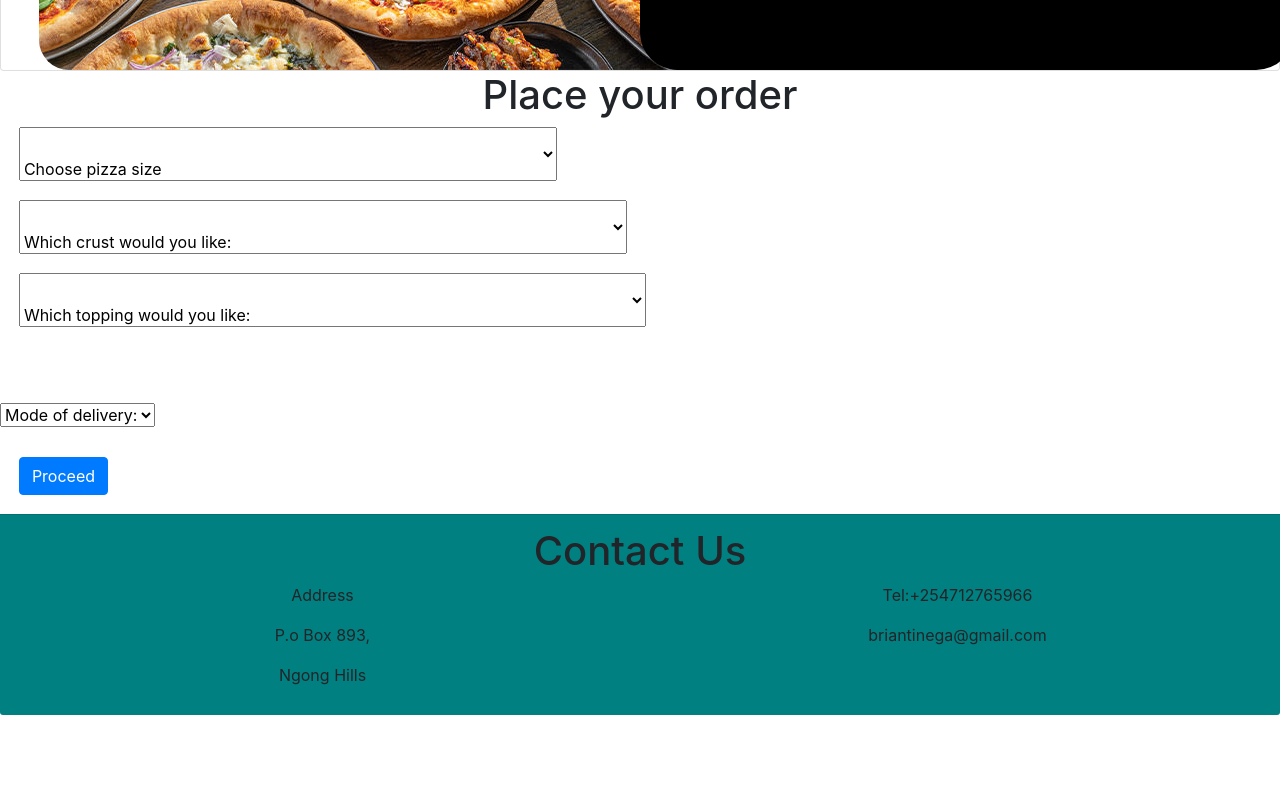
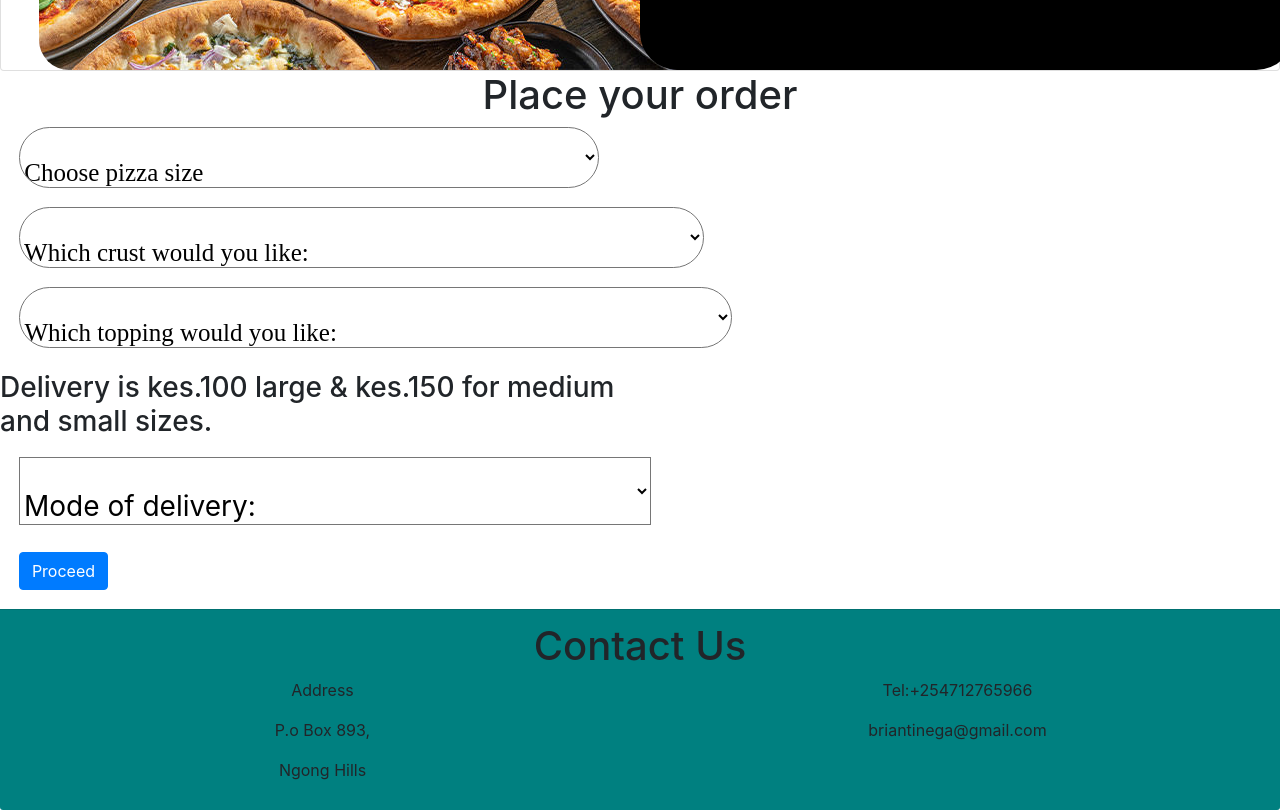
Before and after one commit to BrianTinega/mika-slices, a plain HTML site: page index.html in a window 1280 px wide. Shown: the part 1540-2350 px from the top of the page. Before the commit the page ends 2255 px from the top, so only its background shows below. Drawn offline with Linux system fonts and the light colour scheme; a web font is replaced by a local one.

Commit message:
change font-sizes of the selector tags

```diff
--- a/css/styles.css
+++ b/css/styles.css
@@ -12,20 +12,9 @@
   margin-top: 0.3cm;
 }
 
-nav {
-  background-color:black;
-  justify-content: right;
-  margin-top: 0cm;
-  padding-bottom: 1.5cm;
-  position: fixed;
-  width:100%;
-}
 
-.landin-page {
-  position: relative;
-  width: 200%;
 
-}
+
 
 /* Make the image responsive */
 .landing-page img {
@@ -94,18 +83,31 @@ h2 {text-align: center;}
   padding-top: 0.8cm;
   margin-left: 0.5cm;
   margin-bottom: 0.5cm;
+  background-color: transparent;
+  border-radius: 0.8cm;
+  font-family: 'Frank Ruhl Libre', serif;
+  font-size: 25px;
 }
 #topping {
   padding-right: 10cm;
   padding-top: 0.8cm;
   margin-left: 0.5cm;
-  margin-bottom: 0.5cm;
+  margin-bottom: 0.1cm;
+  background-color: transparent;
+  border-radius: 0.8cm;
+  text-align: right;
+  font-family: 'Frank Ruhl Libre', serif;
+  font-size: 25px;
 }
 #crust {
   padding-right: 10cm;
   padding-top: 0.8cm;
   margin-left: 0.5cm;
   margin-bottom: 0.5cm;
+  background-color: transparent;
+  border-radius: 0.8cm;
+  font-family: 'Frank Ruhl Libre', serif;
+  font-size: 25px;
 }
 #proceed {
   margin-left: 0.5cm;
@@ -114,11 +116,7 @@ h2 {text-align: center;}
 #brand {
   position: absolute;
 }
-#navigation {
-  position: fixed;
-  overflow: hidden;
 
-}
 #brand {
   position: absolute;
 }
@@ -126,7 +124,7 @@ h2 {text-align: center;}
   background-color: black;
   color: white;
   border-radius: 1cm;
-  overflow: hidden;
+
 
 
 
@@ -163,3 +161,28 @@ h2 {margin-top: 2cm;}
     margin-top: 30cm;
   }
 }
+
+#delivery {
+  padding-right: 10cm;
+  padding-top: 0.8cm;
+  margin-left: 0.5cm;
+  margin-bottom: 0.5cm;
+  background-color: transparent;
+  margin-top: 0;
+
+
+}
+select {
+  text-align: center;
+}
+h3 {
+  margin-top: 0.5cm;
+}
+nav {
+  background-color:black;
+  justify-content: right;
+  margin-top: 0cm;
+  padding-bottom: 1.2cm;
+  position: fixed;
+  width:100%;
+}
--- a/index.html
+++ b/index.html
@@ -62,12 +62,15 @@
               <option value="onion" id="onion">onion</option>
               <option value="bacon" id="bacon">bacon</option>
             </select><br>
+            <div id="info">
+              <h3>Delivery is kes.100 large & kes.150 for medium and small sizes.<h3>
+              <select id="delivery">
+                <option selected>Mode of delivery:</option>
+                <option value="self" id="self">To pick(self)</option>
+                <option value="home" id="home">Home Delivery:</option>
+              </select><br>
+            </div>
 
-            <select id="delivery">
-              <option selected>Mode of delivery:</option>
-              <option value="self" id="self">To pick(self)</option>
-              <option value="home" id="home">Home Delivery:</option>
-            </select><br>
           </div>
           <div class="col-md-6">
             <div id="result"></div>
--- a/js/scripts.js
+++ b/js/scripts.js
@@ -111,14 +111,10 @@ else if (inputSize=="medium" && inputCrust=="gluten-free" && inputTopping=="baco
   else if (inputSize=="small" && inputCrust=="gluten-free" && inputTopping=="bacon" && inputDelivery=="home") {
     document.getElementById("result").innerHTML=("Your price should be " + parseInt(sizePrices[2] + toppingPrices[2]+crustPrices[2]+ deliveryPrices[1]))
   }
-  else {
-    document.getElementById("result").innerHTML=("Kindly fill in all details above");
-
-  }
 
   //*******************************SELF ************************************************ */
   //large** crust type is changing**mushroom
-  if (inputSize=="large" && inputCrust=="crispy" && inputTopping=="mushroom" && inputDelivery=="self") {
+  else if (inputSize=="large" && inputCrust=="crispy" && inputTopping=="mushroom" && inputDelivery=="self") {
     document.getElementById("result").innerHTML=("Your price should be " + parseInt(sizePrices[0] + toppingPrices[0]+crustPrices[0]+ deliveryPrices[2]));
   }
   else if (inputSize=="large" && inputCrust=="stuffed" && inputTopping=="mushroom" && inputDelivery=="self") {
@@ -220,6 +216,4 @@ else if (inputSize=="medium" && inputCrust=="gluten-free" && inputTopping=="baco
     document.getElementById("result").innerHTML=("Kindly fill in all details above");
 
   }
-
-
   }
```
